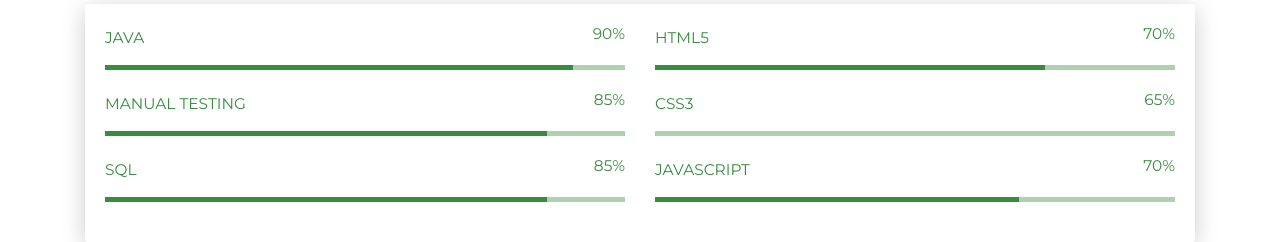
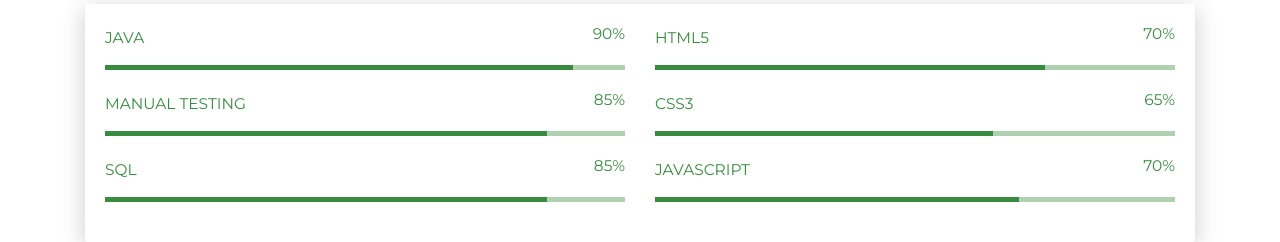
Before and after one commit to harshkumar-mishra/Portfolio_harsh, a plain HTML site: page index.html in a window 1280 px wide. Shown: the part 1060-1302 px from the top of the page. Drawn offline with nearby package versions, Linux system fonts and the light colour scheme.

Commit message:
Update index.html

```diff
--- a/index.html
+++ b/index.html
@@ -128,7 +128,7 @@
           <div class="col-md-6">
             <div class="progress-container progress-primary"><span class="progress-badge">CSS3</span>
               <div class="progress">
-                <div class="progress-bar progress-bar-primary" data-aos="progress-full" data-aos-offset="10" data-aos-duration="2000" role="progressbar" aria-valuenow="60" aria-valuemin="0" aria-valuemax="100" style="width: 65s%;"></div><span class="progress-value">65%</span>
+                <div class="progress-bar progress-bar-primary" data-aos="progress-full" data-aos-offset="10" data-aos-duration="2000" role="progressbar" aria-valuenow="60" aria-valuemin="0" aria-valuemax="100" style="width: 65%;"></div><span class="progress-value">65%</span>
               </div>
             </div>
           </div>
```
